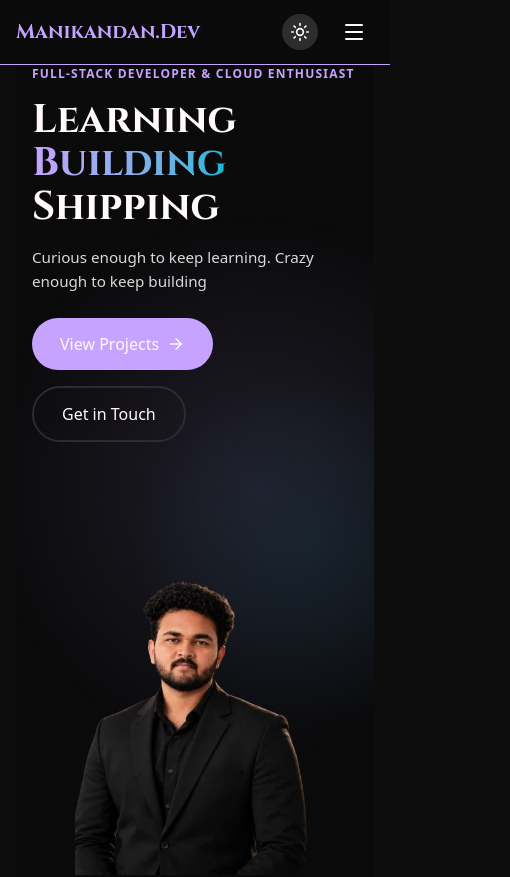
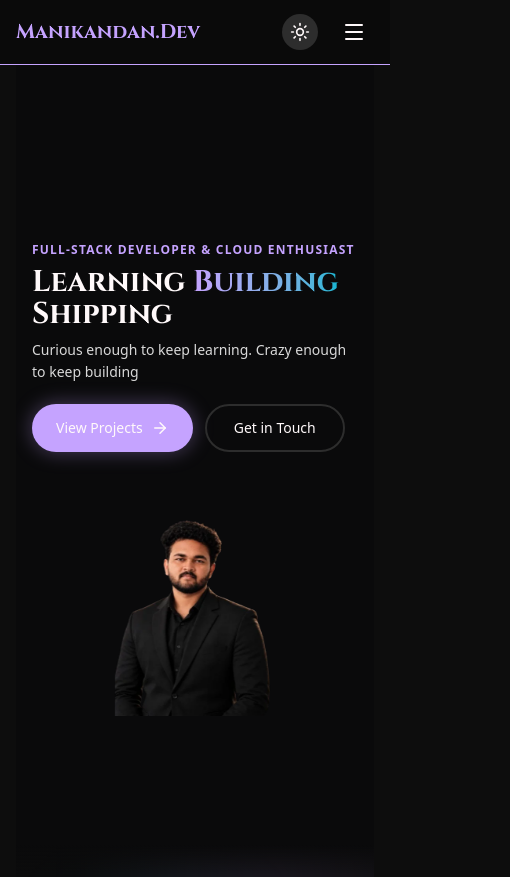
Before and after one commit to cloud-dev004/Tech-Horoscope, a React (Vite) app: page / in a window 390 px wide. Shown: the top 877 px of the page, 510 px wide, since content can reach past the window. Built offline with nearby package versions, Linux system fonts and the light colour scheme.

Commit message:
Updation theme

```diff
--- a/src/components/Hero.jsx
+++ b/src/components/Hero.jsx
@@ -9,19 +9,15 @@ const Hero = () => {
 
   const { scrollYProgress } = useScroll({
     target: containerRef,
-    offset: ["start start", "end start"], // 0 when container top hits viewport top, 1 when container bottom hits viewport top
+    offset: ["start start", "end start"],
   });
 
   // Scroll Transforms
-  // Background
   const bgScale = useTransform(scrollYProgress, [0, 1], [1, 1.08]);
-  // Darken background gradient by reducing the opacity of the glow layers
   const glowOpacity = useTransform(scrollYProgress, [0, 1], [1, 0]);
 
-  // Portrait (Right) — only vertical translate on scroll, no zoom/fade/blur
   const portraitY = useTransform(scrollYProgress, [0, 1], [0, -100]);
 
-  // Text (Left)
   const textScale = useTransform(scrollYProgress, [0, 1], [1, 0.92]);
   const textY = useTransform(scrollYProgress, [0, 1], [0, -80]);
   const textOpacity = useTransform(scrollYProgress, [0, 0.85], [1, 0]);
@@ -31,16 +27,13 @@ const Hero = () => {
     ["blur(0px)", "blur(12px)"],
   );
 
-  // Scroll Indicator
-
-
   return (
     <section
       ref={containerRef}
-      className="relative h-[clamp(120vh,150vh,180vh)]"
+      className="relative min-h-[calc(100dvh-4rem)] lg:h-[180vh]"
     >
-      {/* Sticky Inner Container */}
-      <div className="sticky top-0 h-screen overflow-hidden flex items-center bg-[var(--bg)]">
+      {/* Sticky Inner Container on Desktop, Relative on Mobile */}
+      <div className="relative lg:sticky top-0 min-h-[calc(100dvh-4rem)] lg:h-[100dvh] overflow-hidden flex items-center bg-[var(--bg)] pt-20 pb-8 sm:pt-24 lg:pt-0">
         {/* Background glow (animated) */}
         <motion.div
           className="absolute inset-0 pointer-events-none -z-10"
@@ -77,10 +70,10 @@ const Hero = () => {
         </motion.div>
 
         {/* Hero layout */}
-        <div className="w-full max-w-7xl mx-auto px-4 sm:px-6 lg:px-8 grid lg:grid-cols-2 gap-10 items-center py-16">
+        <div className="w-full max-w-7xl mx-auto px-4 sm:px-6 lg:px-8 grid lg:grid-cols-2 gap-6 lg:gap-10 items-center py-2 lg:py-16">
           {/* Left Text */}
           <motion.div
-            className="space-y-6 origin-left"
+            className="space-y-4 sm:space-y-6 origin-left"
             style={{
               scale: textScale,
               y: textY,
@@ -88,20 +81,18 @@ const Hero = () => {
               filter: textBlur,
             }}
           >
-            <div className="space-y-4">
+            <div className="space-y-2 sm:space-y-4">
               <motion.p
-                className="text-[var(--color-primary)] font-semibold tracking-widest uppercase"
-                style={{ fontSize: "clamp(0.75rem, 1.5vw, 0.875rem)" }}
-                initial={{ opacity: 0, y: 40 }}
+                className="text-[var(--color-primary)] font-semibold tracking-widest uppercase text-xs sm:text-sm"
+                initial={{ opacity: 0, y: 20 }}
                 animate={{ opacity: 1, y: 0 }}
                 transition={{ duration: 0.8, delay: 0.6, ease: "easeOut" }}
               >
                 Full-Stack Developer &amp; Cloud Enthusiast
               </motion.p>
               <motion.h1
-                className="font-bold leading-[1.08]"
-                style={{ fontSize: "clamp(2.5rem, 8vw, 4.5rem)" }}
-                initial={{ opacity: 0, y: 40 }}
+                className="font-bold leading-[1.08] text-3xl sm:text-5xl lg:text-7xl"
+                initial={{ opacity: 0, y: 20 }}
                 animate={{ opacity: 1, y: 0 }}
                 transition={{ duration: 0.8, delay: 0.68, ease: "easeOut" }}
               >
@@ -112,9 +103,8 @@ const Hero = () => {
                 Shipping
               </motion.h1>
               <motion.p
-                className="text-[var(--text-secondary)] max-w-lg leading-relaxed"
-                style={{ fontSize: "clamp(0.95rem, 2vw, 1.125rem)" }}
-                initial={{ opacity: 0, y: 40 }}
+                className="text-[var(--text-secondary)] max-w-lg leading-relaxed text-sm sm:text-base lg:text-lg"
+                initial={{ opacity: 0, y: 20 }}
                 animate={{ opacity: 1, y: 0 }}
                 transition={{ duration: 0.8, delay: 0.76, ease: "easeOut" }}
               >
@@ -123,14 +113,14 @@ const Hero = () => {
             </div>
 
             <motion.div
-              className="flex flex-wrap gap-4"
-              initial={{ opacity: 0, y: 30 }}
+              className="flex flex-wrap gap-3 sm:gap-4 pt-1 sm:pt-0"
+              initial={{ opacity: 0, y: 20 }}
               animate={{ opacity: 1, y: 0 }}
               transition={{ duration: 0.8, delay: 1.0, ease: "easeOut" }}
             >
               <Link
                 to="/projects"
-                className="group inline-flex items-center justify-center gap-2 bg-[var(--color-primary)] hover:bg-[var(--color-primary-hover)] text-[#FFF9FA] px-7 py-3.5 rounded-full font-medium transition-all shadow-[0_0_20px_rgba(197, 163, 255,0.35)] hover:shadow-[0_0_30px_rgba(197, 163, 255,0.55)] active:scale-95 min-h-[44px] min-w-[140px]"
+                className="group inline-flex items-center justify-center gap-2 bg-[var(--color-primary)] hover:bg-[var(--color-primary-hover)] text-[#FFF9FA] px-6 py-3 sm:px-7 sm:py-3.5 rounded-full font-medium transition-all shadow-[0_0_20px_rgba(197,163,255,0.35)] hover:shadow-[0_0_30px_rgba(197,163,255,0.55)] active:scale-95 text-sm sm:text-base min-h-[44px] min-w-[140px]"
               >
                 View Projects
                 <ArrowRight
@@ -140,7 +130,7 @@ const Hero = () => {
               </Link>
               <Link
                 to="/contact"
-                className="inline-flex items-center justify-center gap-2 border-2 border-[var(--surface)] hover:border-[var(--color-primary)] text-[var(--text-primary)] hover:text-[var(--color-primary)] px-7 py-3.5 rounded-full font-medium transition-all active:scale-95 min-h-[44px] min-w-[140px]"
+                className="inline-flex items-center justify-center gap-2 border-2 border-[var(--surface)] hover:border-[var(--color-primary)] text-[var(--text-primary)] hover:text-[var(--color-primary)] px-6 py-3 sm:px-7 sm:py-3.5 rounded-full font-medium transition-all active:scale-95 text-sm sm:text-base min-h-[44px] min-w-[140px]"
               >
                 Get in Touch
               </Link>
@@ -150,7 +140,7 @@ const Hero = () => {
           {/* Right Portrait */}
           <div className="flex justify-center lg:justify-end">
             <motion.div
-              initial={{ opacity: 0, scale: 0.92, y: 40 }}
+              initial={{ opacity: 0, scale: 0.92, y: 30 }}
               animate={{ opacity: 1, scale: 1, y: 0 }}
               transition={{
                 duration: 1,
@@ -161,7 +151,7 @@ const Hero = () => {
               }}
             >
               <motion.div
-                className="relative w-[240px] aspect-[9/16] sm:w-[320px] lg:w-[400px] shrink-0 group"
+                className="relative w-[180px] sm:w-[240px] md:w-[320px] lg:w-[400px] aspect-[3/4] sm:aspect-[9/16] shrink-0 group mx-auto"
                 style={{ y: portraitY }}
                 whileHover={{ scale: 1.02 }}
               >
--- a/src/components/Layout.jsx
+++ b/src/components/Layout.jsx
@@ -26,7 +26,7 @@ const Layout = () => {
   const toggleTheme = () => setDarkMode(!darkMode);
 
   return (
-    <div className="min-h-screen flex flex-col">
+    <div className="min-h-screen flex flex-col overflow-x-hidden w-full">
 
 
       {/* Navbar */}
--- a/src/components/ProjectShowcase/ProjectShowcase.css
+++ b/src/components/ProjectShowcase/ProjectShowcase.css
@@ -8,7 +8,8 @@
   position: relative;
   width: 100%;
   min-height: calc(100dvh - 4rem);
-  overflow: visible;
+  overflow-x: hidden;
+  overflow-y: visible;
   background: var(--bg);
   display: flex;
   flex-direction: column;
--- a/src/index.css
+++ b/src/index.css
@@ -44,11 +44,14 @@
 
   html {
     scroll-behavior: smooth;
+    overflow-x: hidden;
   }
 
   body {
     @apply bg-[var(--bg)] text-[var(--text-primary)] antialiased transition-colors duration-300;
     font-family: var(--font-body);
+    overflow-x: hidden;
+    width: 100%;
   }
 
   /* Global focus rings for accessibility */
```
